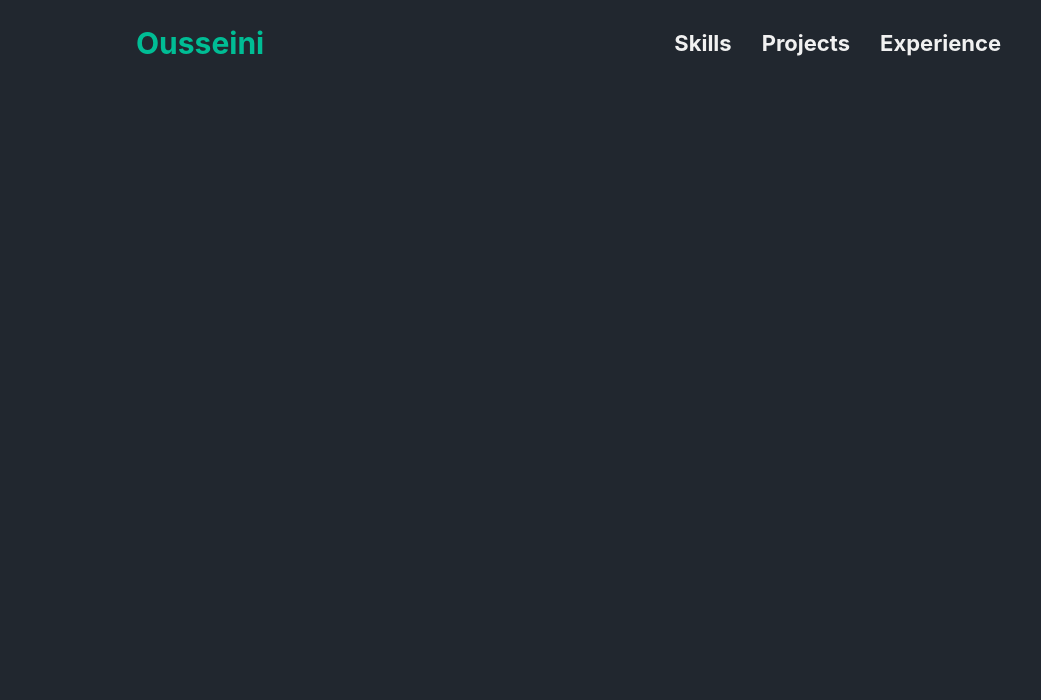
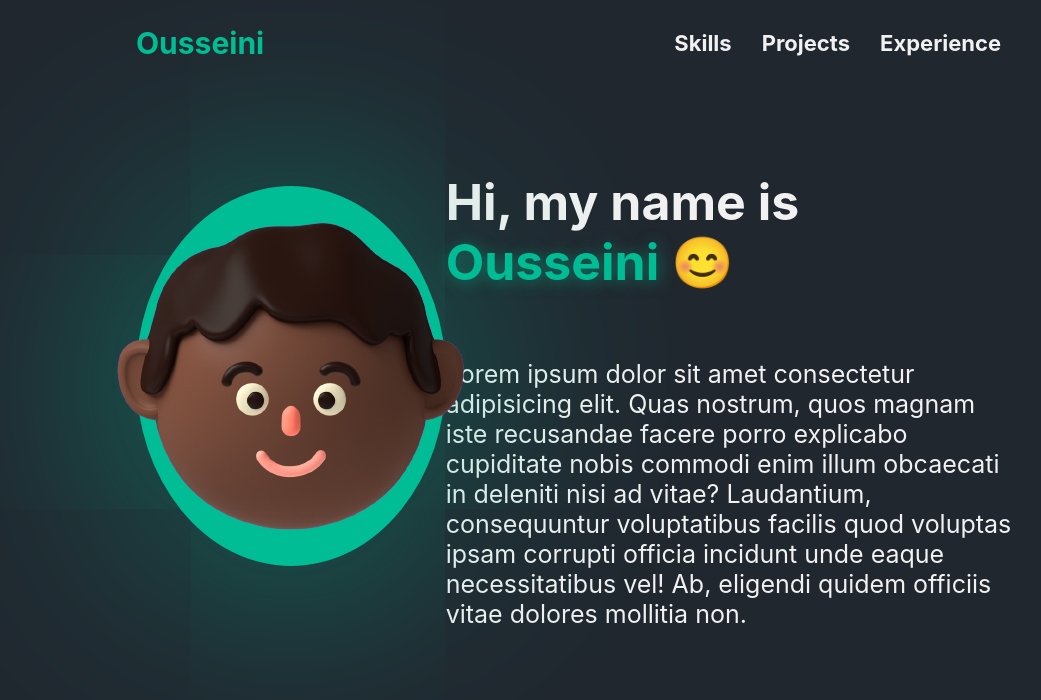
Before and after one commit to ousseinithegreatest/ousseini-portfolio, a React (Create React App) app: page / in a window 1280 px wide. Shown: the top 700 px of the page, without its empty margins (64-1105 px from the left). Built offline with nearby package versions, Linux system fonts and the light colour scheme; the HTML template or start-up script is replaced by a standard one.

Commit message:
hero section

```diff
--- a/src/App.js
+++ b/src/App.js
@@ -1,9 +1,11 @@
 import { Navbar } from "./components/Navbar";
+import { Hero } from "./sections/Hero";
 
 function App() {
   return (
     <div className="app">
       <Navbar />
+      <Hero />
     </div>
   );
 }
--- /dev/null
+++ b/src/sections/Hero.js
@@ -0,0 +1,17 @@
+import React from 'react'
+import '../styles/Hero.css'
+import avatar from '../avatar.png'
+
+export const Hero = () => {
+    return (
+        <div className='container'>
+            <div className='avatar'>
+                <img src={avatar} alt="" srcset="" />
+            </div>
+            <div className='about'>
+                <h4>Hi, my name is <span>Ousseini</span> 😊</h4>
+                <p>Lorem ipsum dolor sit amet consectetur adipisicing elit. Quas nostrum, quos magnam iste recusandae facere porro explicabo cupiditate nobis commodi enim illum obcaecati in deleniti nisi ad vitae? Laudantium, consequuntur voluptatibus facilis quod voluptas ipsam corrupti officia incidunt unde eaque necessitatibus vel! Ab, eligendi quidem officiis vitae dolores mollitia non.</p>
+            </div>
+        </div>
+    )
+}
--- /dev/null
+++ b/src/styles/Hero.css
@@ -0,0 +1,44 @@
+.container {
+    margin-top: 20px;
+    display: flex;
+    justify-content: space-between;
+}
+
+.avatar {
+    margin-top: 80px;
+    background: #00bd95;
+    border-radius: 100%;
+    width: 380px;
+    height: 380px;
+    box-shadow: -2px 10px 400px -11px rgba(0, 189, 149, 0.75);
+    -webkit-box-shadow: -2px 10px 400px -11px rgba(0, 189, 149, 0.75);
+    -moz-box-shadow: -2px 10px 400px -11px rgba(0, 189, 149, 0.75);
+    position: relative;
+}
+
+.avatar img {
+    width: 500px;
+    height: 500px;
+    position: absolute;
+    top: 50%;
+    left: 50%;
+    margin: -250px 0 0 -250px;
+}
+
+.about {
+    width: 700px;
+    margin-bottom: 120px;
+}
+
+.about h4 {
+    font-size: 50px;
+}
+
+.about h4 span {
+    color: #00bd95;
+    text-shadow: 2px 2px 15px rgba(0, 189, 149, 0.51);
+}
+
+.about p {
+    font-size: 25px;
+}
```
Also changed, not shown: src/avatar.png (added).
